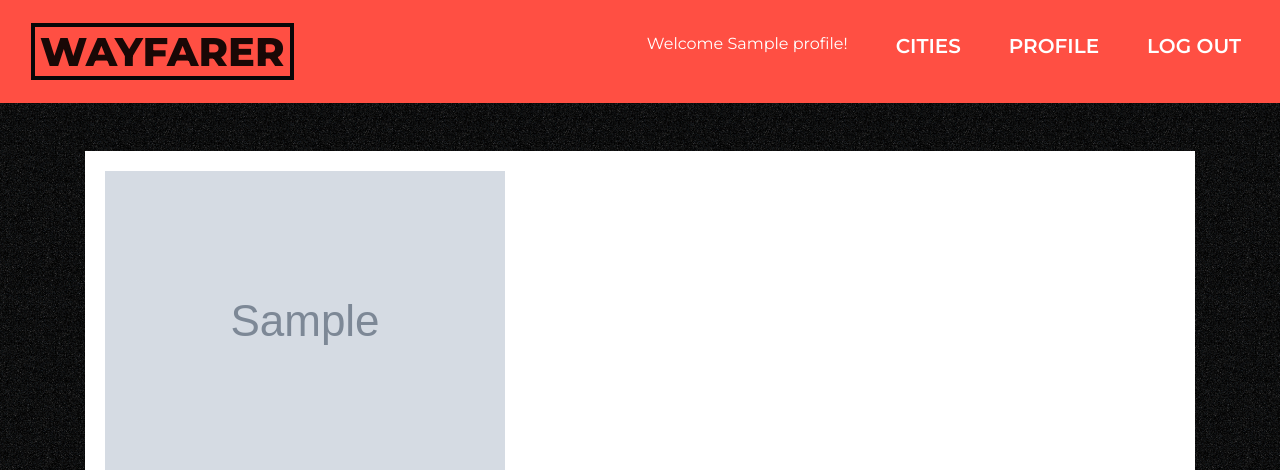
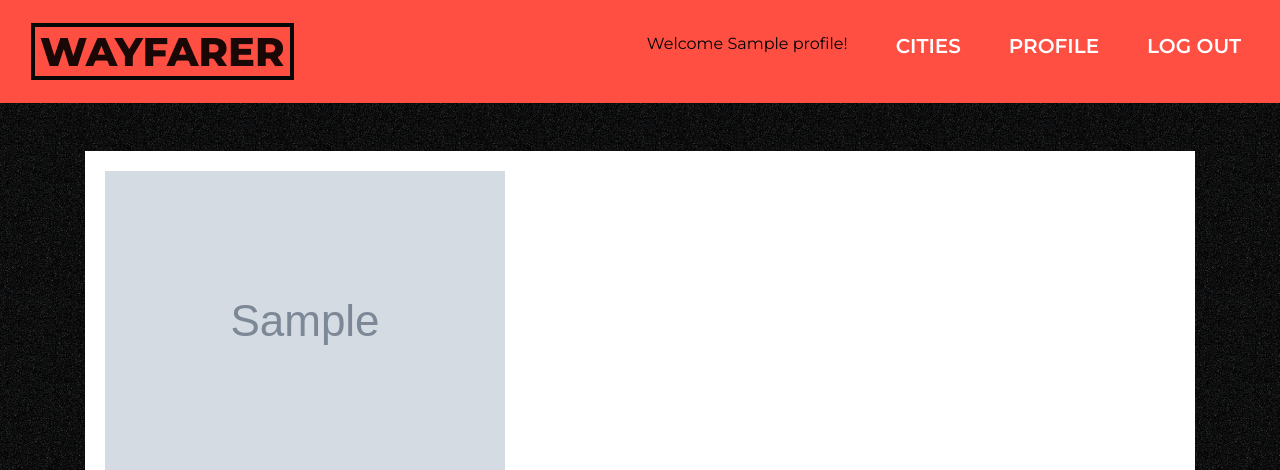
Before and after one commit to gabtorre/wayfarer, a Django app: page /post/1/ in a window 1280 px wide. Shown: the top 470 px of the page. Run offline with Django 3.2, Linux system fonts and the light colour scheme; a user stored in the database is signed in; tables that the repository leaves empty hold one stand-in row (values such as "Sample post"); grey boxes marked "Sample" are stand-in pictures; some libraries are stand-ins or nearby versions.

Commit message:
additional styling

```diff
--- a/main_app/models.py
+++ b/main_app/models.py
@@ -53,7 +53,7 @@ class City(models.Model):
 class Post(models.Model):
     title = models.CharField(max_length=200, blank=False)
     content = models.TextField(max_length=2000, blank=False)
-    image = models.ImageField(default = 'images/default.jpg', null=True, blank=True, upload_to = 'images')
+    image = models.ImageField(default = 'images/default_city.png', null=True, blank=True, upload_to = 'images')
     created_date = models.DateTimeField('date created', default=timezone.now)
     user = models.ForeignKey(User, on_delete=(models.CASCADE))
     city = models.ForeignKey(City, on_delete=(models.CASCADE))
--- a/main_app/static/styles/main.css
+++ b/main_app/static/styles/main.css
@@ -226,6 +226,8 @@ h1 {
   width: 175px;
   height: 175px;
   object-fit: cover;
+}
+
 .red-text {
   color: red;
 }
@@ -233,3 +235,7 @@ h1 {
 .comment-card {
   box-shadow: 0px 14px 25px -13px rgba(62, 189, 195, 0.5);
 }
+
+.disabled {
+  color: black !important;
+}
--- a/main_app/templates/base.html
+++ b/main_app/templates/base.html
@@ -34,7 +34,7 @@
           <div class="navbar-nav ml-auto">
             {% if user.is_authenticated %}
 
-            <p class="nav-item nav-link">Welcome {{user.profile.name}}!</p>
+            <p class="nav-item nav-link disabled">Welcome {{user.profile.name}}!</p>
 
             <a class="nav-item nav-link" href="/cities/">Cities</a>
             {% if user.profile.slug %}
--- a/main_app/views.py
+++ b/main_app/views.py
@@ -80,7 +80,7 @@ def post(request, post_id):
             if request.FILES:
                 u_post.image = request.FILES['image']
             else:
-                u_post.image = ('images/default.jpg')
+                u_post.image = ('images/default_city.png')
             u_post.save()
         return redirect('post', post_id)
 
```
